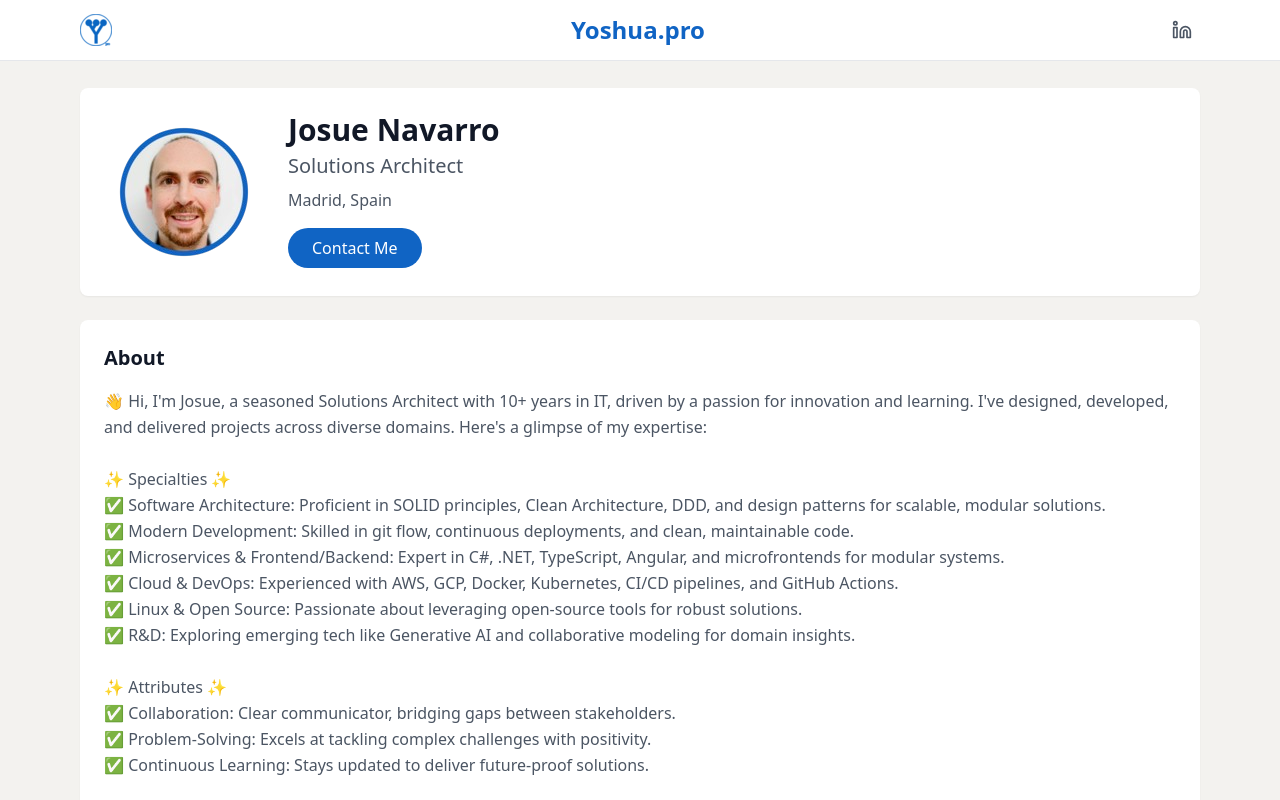
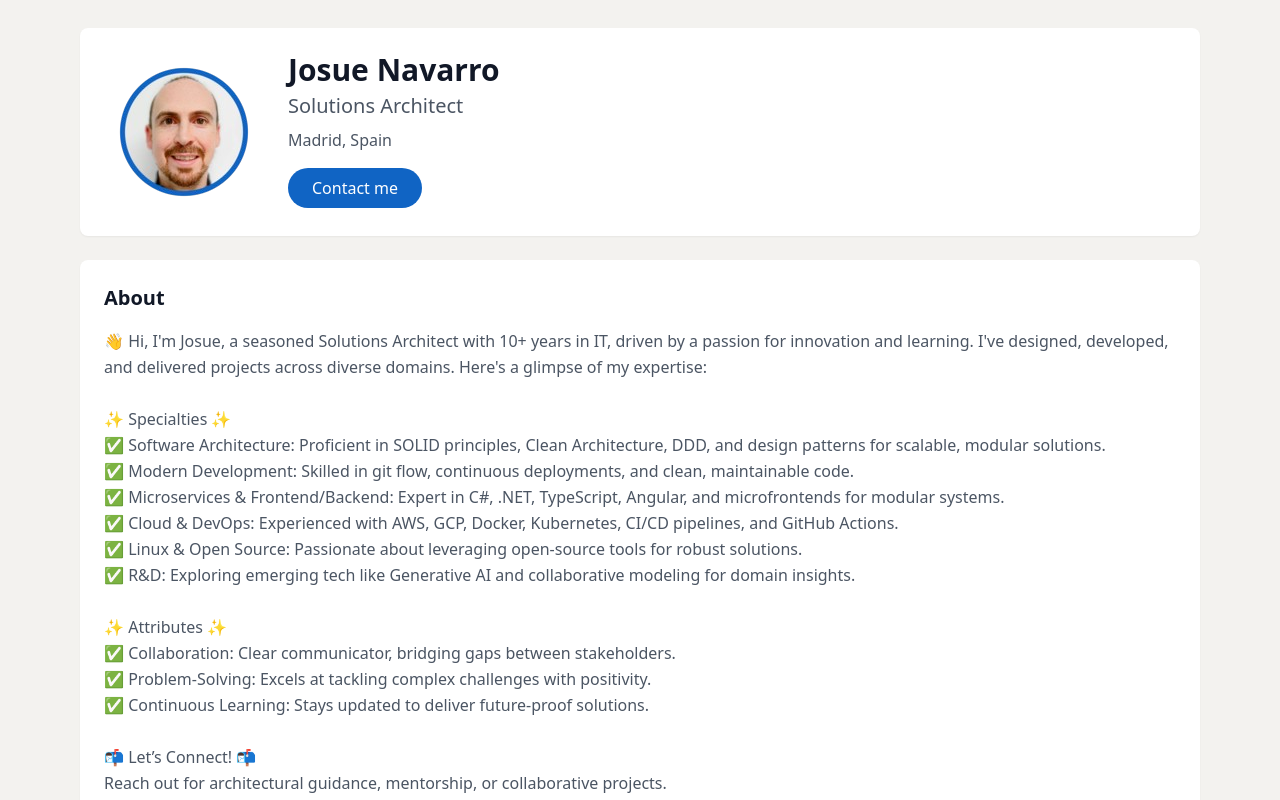
Before and after one commit to josuenavarroaguado/josuenavarroaguado.github.io, a React (Vite) app: page / in a window 1280 px wide. Shown: the top 800 px of the page. Built offline with nearby package versions, Linux system fonts and the light colour scheme.

Commit message:
Changes for more profesional

```diff
--- a/src/App.tsx
+++ b/src/App.tsx
@@ -5,11 +5,11 @@ function App() {
   return (
     <div className="min-h-screen bg-[#f3f2ef]">
       {/* Header */}
-      <header className="bg-white border-b border-gray-200 fixed top-0 w-full z-10">
-        <nav className="max-w-6xl mx-auto px-4 py-3 flex items-center justify-between" role="navigation" aria-label="Main navigation">
-          <a href="https://yoshua.pro"><img src="/favicon-32x32.png" alt="Yoshua.pro"/></a>
-          <a href="https://yoshua.pro"><h1 className="text-2xl font-bold text-[#1064c4]">Yoshua.pro</h1></a>
-          <div className="flex items-center gap-4">
+      {/* <header className="bg-white border-b border-gray-200 fixed top-0 w-full z-10"> */}
+        {/* <nav className="max-w-6xl mx-auto px-4 py-3 flex items-center justify-between" role="navigation" aria-label="Main navigation"> */}
+          {/* <a href="https://josuenavarro.com"><img src="/favicon-32x32.png" alt="Yoshua.pro"/></a> */}
+          {/* <a href="https://yoshua.pro"><h1 className="text-2xl font-bold text-[#1064c4]">Yoshua.pro</h1></a> */}
+          {/* <div className="flex items-center gap-4"> */}
             {/* <a
               href="https://github.com"
               className="text-gray-600 hover:text-[#1064c4] transition-colors p-2"
@@ -19,7 +19,7 @@ function App() {
             >
               <Github className="w-5 h-5" aria-hidden="true" />
             </a> */}
-            <a
+            {/* <a
               href="https://www.linkedin.com/in/yoshuadotpro/"
               className="text-gray-600 hover:text-[#1064c4] transition-colors p-2"
               aria-label="LinkedIn Profile"
@@ -27,7 +27,7 @@ function App() {
               target="_blank"
             >
               <Linkedin className="w-5 h-5" aria-hidden="true" />
-            </a>
+            </a> */}
             {/* <a
               href="https://www.linkedin.com/company/yoshuadotpro/"
               className="text-gray-600 hover:text-[#1064c4] transition-colors p-2"
@@ -44,11 +44,11 @@ function App() {
             >
               <Mail className="w-5 h-5" aria-hidden="true" />
             </a> */}
-          </div>
-        </nav>
-      </header>
+          {/* </div> */}
+        {/* </nav> */}
+      {/* </header> */}
 
-      <main className="pt-16 pb-12">
+      <main className="pt-1 pb-12">
         <div className="max-w-6xl mx-auto px-4 space-y-6">
           {/* Hero Section */}
           <section className="bg-white rounded-lg shadow-sm p-6 mt-6" aria-labelledby="profile-heading">
@@ -66,13 +66,22 @@ function App() {
                 <p className="text-xl text-gray-600 mt-1">Solutions Architect</p>
                 <p className="text-gray-600 mt-2">Madrid, Spain</p>
                 <div className="flex gap-4 mt-4">
-                  <button
+                  <a
+                    href="https://www.linkedin.com/in/yoshuadotpro/"
+                    className="bg-[#1064c4] text-white px-6 py-2 rounded-full hover:bg-[#0d4fa0] transition-colors"
+                    aria-label="LinkedIn Profile"
+                    rel="noopener noreferrer"
+                    target="_blank"
+                  >
+                    Contact me
+                  </a>
+                  {/* <button
                     className="bg-[#1064c4] text-white px-6 py-2 rounded-full hover:bg-[#0d4fa0] transition-colors"
                     onClick={() => window.location.href = 'mailto:yoshua@yoshua.pro'}
                     aria-label="Contact me via email"
                   >
                     Contact Me
-                  </button>
+                  </button> */}
                   {/* <button
                     className="border border-[#1064c4] text-[#1064c4] px-6 py-2 rounded-full hover:bg-[#1064c4]/5 transition-colors"
                     onClick={() => }
```
Also changed, not shown: 1 other file (tests, documents, lock files or other folders).
